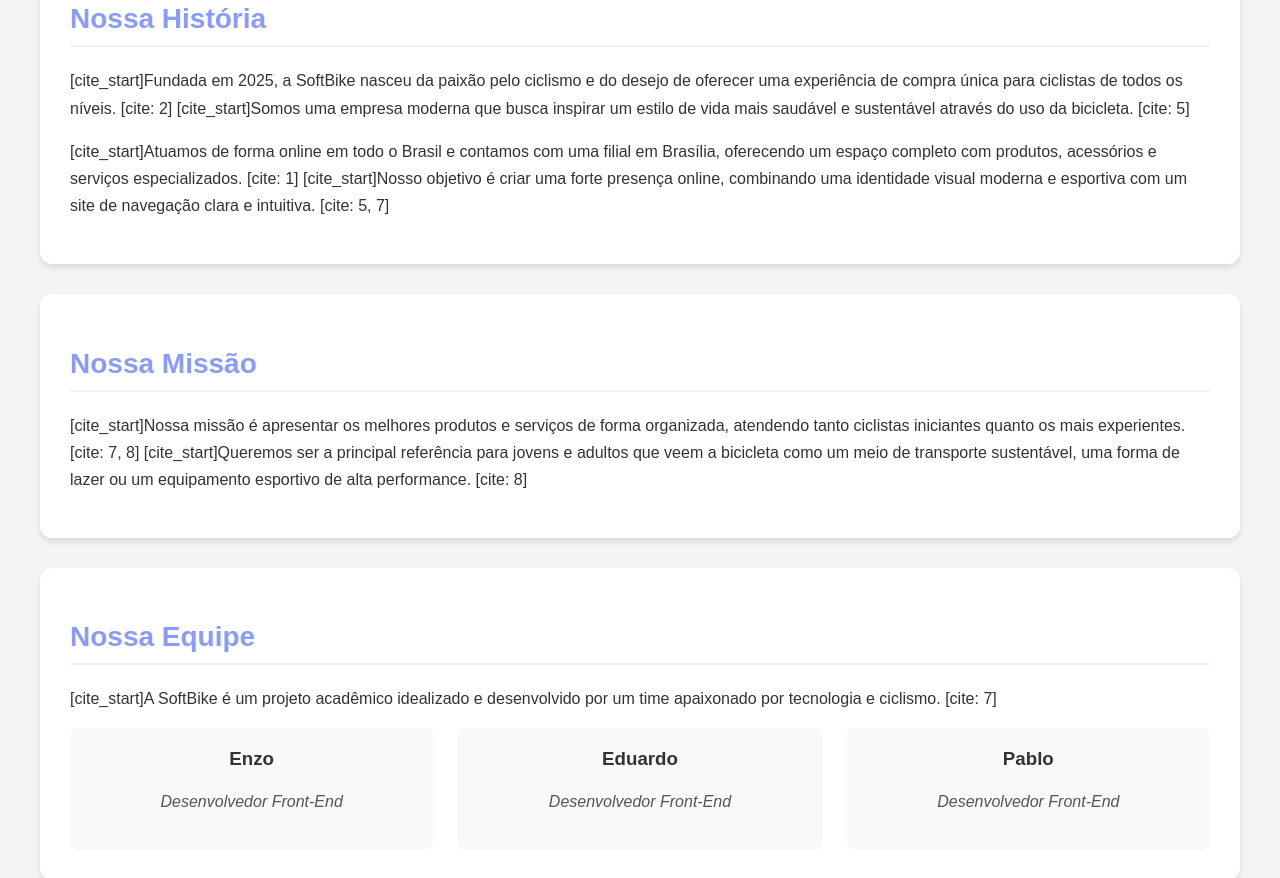
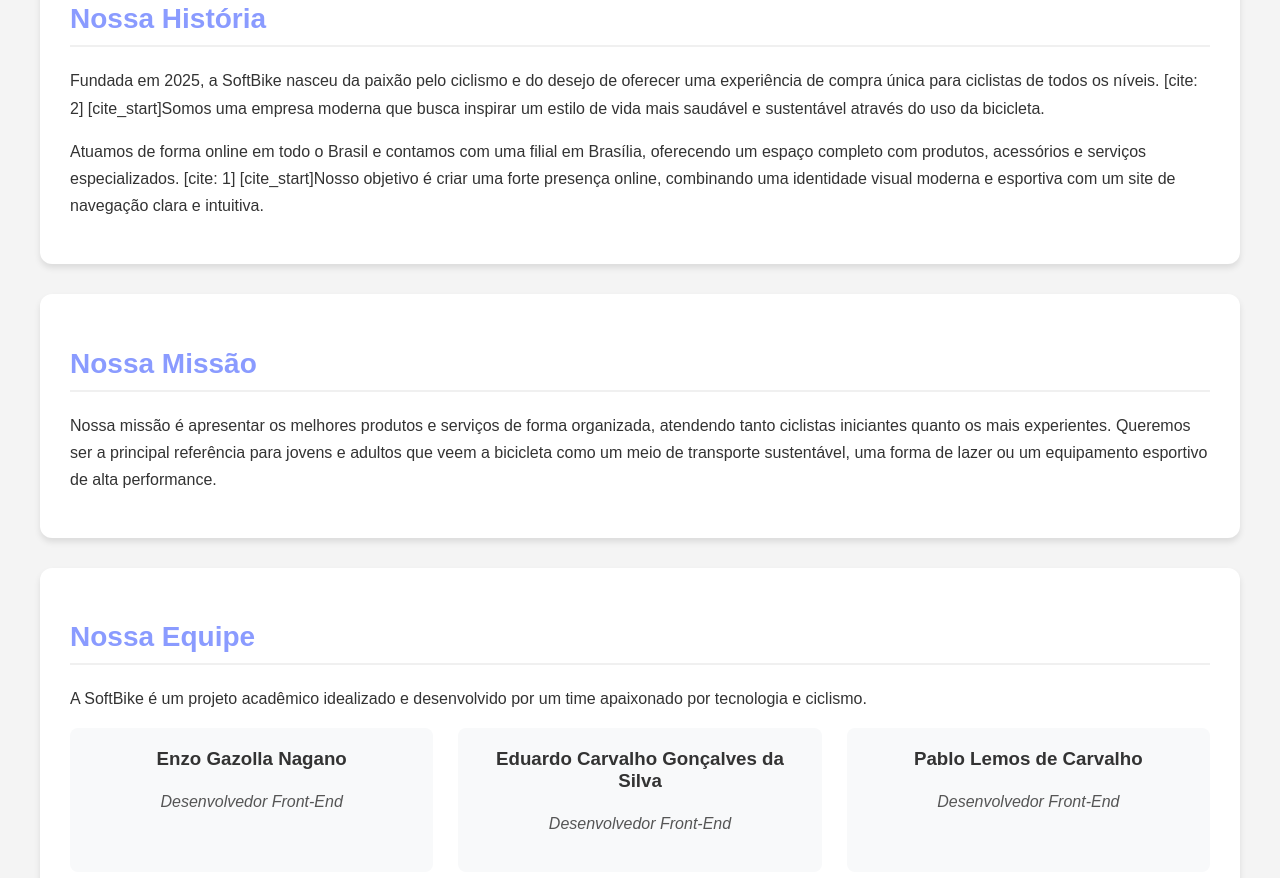
Before and after one commit to EnzoGazolla/SoftBike, a plain HTML site: page sobre.html in a window 1280 px wide. Shown: the part 240-1118 px from the top of the page. Drawn offline with Linux system fonts and the light colour scheme.

Commit message:
AtualizacaoDoSobreEContato

```diff
--- a/sobre.html
+++ b/sobre.html
@@ -203,36 +203,37 @@
         <section class="about-section">
             <h2>Nossa História</h2>
             <p>
-                [cite_start]Fundada em 2025, a SoftBike nasceu da paixão pelo ciclismo e do desejo de oferecer uma experiência de compra única para ciclistas de todos os níveis. [cite: 2] [cite_start]Somos uma empresa moderna que busca inspirar um estilo de vida mais saudável e sustentável através do uso da bicicleta. [cite: 5]
+            Fundada em 2025, a SoftBike nasceu da paixão pelo ciclismo e do desejo de oferecer uma experiência de compra única para ciclistas de todos os níveis. [cite: 2] [cite_start]Somos uma empresa moderna que busca inspirar um estilo de vida mais saudável e sustentável através do uso da bicicleta.
             </p>
             <p>
-                [cite_start]Atuamos de forma online em todo o Brasil e contamos com uma filial em Brasília, oferecendo um espaço completo com produtos, acessórios e serviços especializados. [cite: 1] [cite_start]Nosso objetivo é criar uma forte presença online, combinando uma identidade visual moderna e esportiva com um site de navegação clara e intuitiva. [cite: 5, 7]
+            Atuamos de forma online em todo o Brasil e contamos com uma filial em Brasília, oferecendo um espaço completo com produtos, acessórios e serviços especializados. [cite: 1] [cite_start]Nosso objetivo é criar uma forte presença online, combinando uma identidade visual moderna e esportiva com um site de navegação clara e intuitiva.
             </p>
         </section>
 
         <section class="about-section">
             <h2>Nossa Missão</h2>
             <p>
-                [cite_start]Nossa missão é apresentar os melhores produtos e serviços de forma organizada, atendendo tanto ciclistas iniciantes quanto os mais experientes. [cite: 7, 8] [cite_start]Queremos ser a principal referência para jovens e adultos que veem a bicicleta como um meio de transporte sustentável, uma forma de lazer ou um equipamento esportivo de alta performance. [cite: 8]
+            Nossa missão é apresentar os melhores produtos e serviços de forma organizada, atendendo tanto ciclistas iniciantes quanto os mais experientes.
+            Queremos ser a principal referência para jovens e adultos que veem a bicicleta como um meio de transporte sustentável, uma forma de lazer ou um equipamento esportivo de alta performance.
             </p>
         </section>
 
         <section class="about-section">
             <h2>Nossa Equipe</h2>
             <p>
-                [cite_start]A SoftBike é um projeto acadêmico idealizado e desenvolvido por um time apaixonado por tecnologia e ciclismo. [cite: 7]
+            A SoftBike é um projeto acadêmico idealizado e desenvolvido por um time apaixonado por tecnologia e ciclismo.
             </p>
             <div class="team-grid">
                 <div class="team-member">
-                    <h3>Enzo</h3>
+                    <h3>Enzo Gazolla Nagano</h3>
                     <p>Desenvolvedor Front-End</p>
                 </div>
                 <div class="team-member">
-                    <h3>Eduardo</h3>
+                    <h3>Eduardo Carvalho Gonçalves da Silva</h3>
                     <p>Desenvolvedor Front-End</p>
                 </div>
                 <div class="team-member">
-                    <h3>Pablo</h3>
+                    <h3>Pablo Lemos de Carvalho</h3>
                     <p>Desenvolvedor Front-End</p>
                 </div>
             </div>
```
Also changed, not shown: contato.html (+2 -7 lines).
